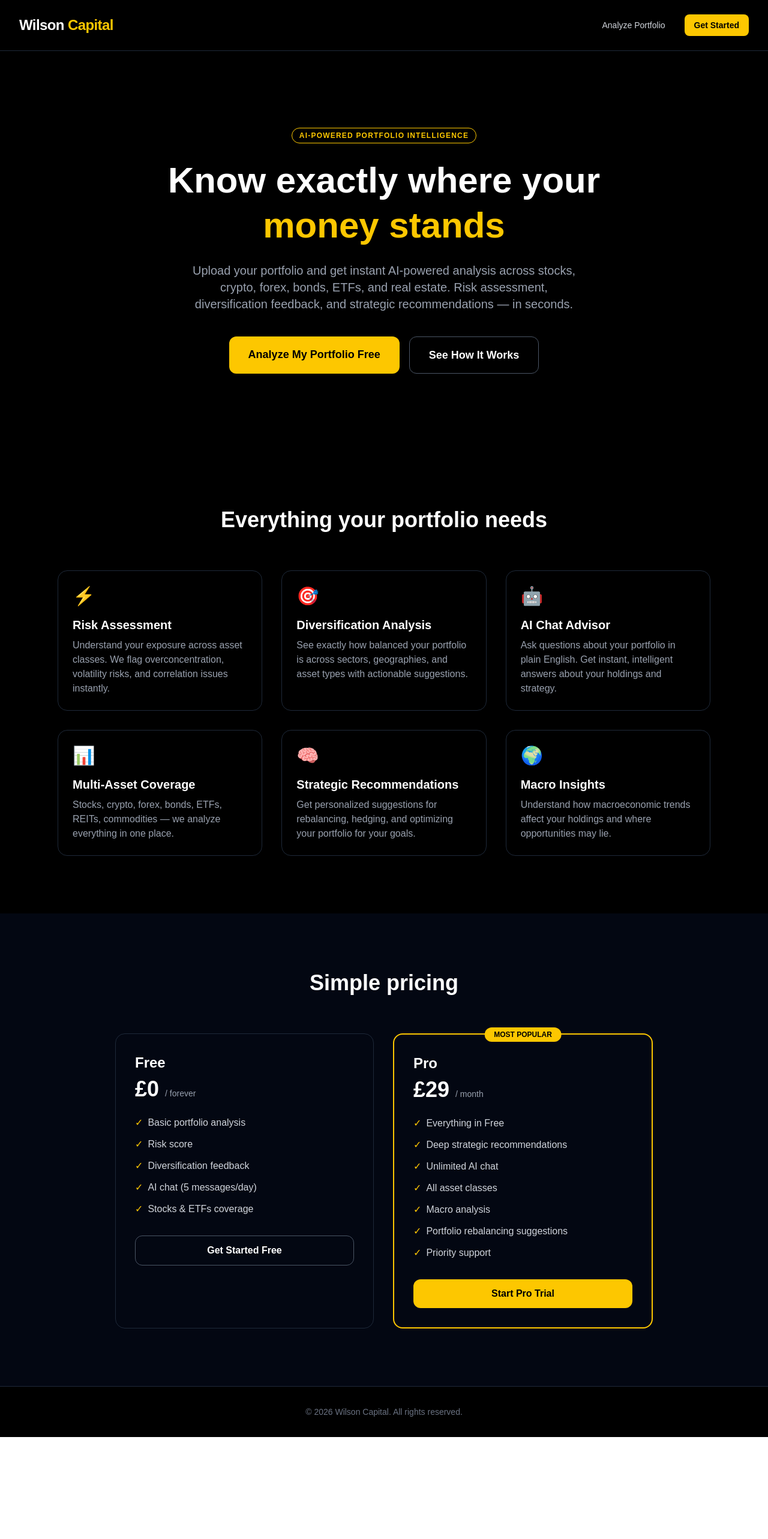
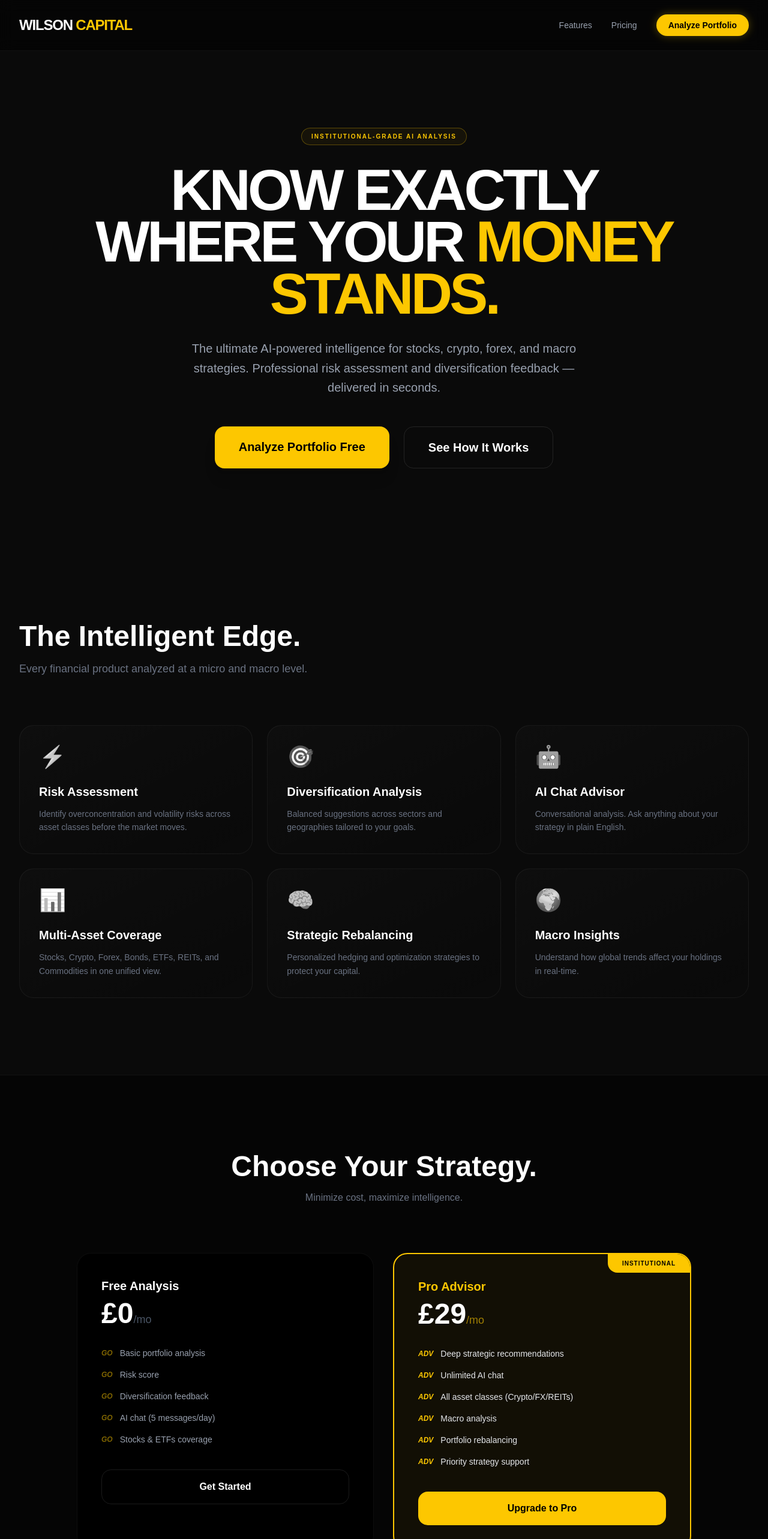
Before and after one commit to AlexanderWilsonCapital/A-Wilson-Capital, a Next.js app: page / in a window 1280 px wide. Shown: the top 2566 px of the page at 60% size. Before the commit the page ends 2396 px from the top, so only its background shows below. Built offline with nearby package versions, Linux system fonts and the light colour scheme.

Commit message:
UI upgrade

```diff
--- a/app/page.tsx
+++ b/app/page.tsx
@@ -3,85 +3,116 @@ import Link from 'next/link';
 
 export default function Home() {
   return (
-    <main className="min-h-screen bg-black text-white">
+    <main className="min-h-screen bg-[#0a0a0a] text-white selection:bg-yellow-400/30">
       {/* Nav */}
-      <nav className="flex justify-between items-center px-8 py-6 border-b border-gray-800">
+      <nav className="flex justify-between items-center px-8 py-6 border-b border-white/5 backdrop-blur-md sticky top-0 z-50 bg-black/50">
         <div className="flex items-center gap-2">
-          <span className="text-2xl font-bold tracking-tight">Wilson <span className="text-yellow-400">Capital</span></span>
+          <span className="text-2xl font-bold tracking-tighter uppercase">
+            Wilson <span className="text-yellow-400">Capital</span>
+          </span>
         </div>
-        <div className="flex gap-4">
-          <Link href="/analyze" className="px-4 py-2 text-sm text-gray-300 hover:text-white transition">Analyze Portfolio</Link>
-          <Link href="/pricing" className="px-4 py-2 text-sm bg-yellow-400 text-black font-semibold rounded-lg hover:bg-yellow-300 transition">Get Started</Link>
+        <div className="hidden md:flex gap-8 items-center">
+          <Link href="#features" className="text-sm text-gray-400 hover:text-white transition">Features</Link>
+          <Link href="#pricing" className="text-sm text-gray-400 hover:text-white transition">Pricing</Link>
+          <Link href="/analyze" className="px-5 py-2 text-sm bg-yellow-400 text-black font-bold rounded-full hover:bg-yellow-300 transition shadow-[0_0_15px_rgba(250,204,21,0.3)]">
+            Analyze Portfolio
+          </Link>
         </div>
       </nav>
 
       {/* Hero */}
-      <section className="flex flex-col items-center justify-center text-center px-8 py-32">
-        <div className="inline-block px-3 py-1 mb-6 text-xs font-semibold tracking-widest text-yellow-400 border border-yellow-400 rounded-full uppercase">AI-Powered Portfolio Intelligence</div>
-        <h1 className="text-6xl font-extrabold leading-tight max-w-4xl mb-6">
-          Know exactly where your <span className="text-yellow-400">money stands</span>
+      <section className="relative flex flex-col items-center justify-center text-center px-8 py-32 overflow-hidden">
+        {/* Subtle Background Glow */}
+        <div className="absolute top-0 left-1/2 -translate-x-1/2 w-[600px] h-[300px] bg-yellow-400/10 blur-[120px] rounded-full -z-10" />
+
+        <div className="inline-block px-4 py-1.5 mb-8 text-[10px] font-bold tracking-[0.2em] text-yellow-400 border border-yellow-400/30 rounded-full uppercase bg-yellow-400/5">
+          Institutional-Grade AI Analysis
+        </div>
+
+        <h1 className="text-6xl md:text-8xl font-black leading-[0.9] max-w-5xl mb-8 tracking-tighter">
+          KNOW EXACTLY WHERE YOUR <span className="text-yellow-400">MONEY STANDS.</span>
         </h1>
-        <p className="text-xl text-gray-400 max-w-2xl mb-10">
-          Upload your portfolio and get instant AI-powered analysis across stocks, crypto, forex, bonds, ETFs, and real estate. Risk assessment, diversification feedback, and strategic recommendations — in seconds.
+
+        <p className="text-xl text-gray-400 max-w-2xl mb-12 leading-relaxed">
+          The ultimate AI-powered intelligence for stocks, crypto, forex, and macro strategies. Professional risk assessment and diversification feedback — delivered in seconds.
         </p>
-        <div className="flex gap-4">
-          <Link href="/analyze" className="px-8 py-4 bg-yellow-400 text-black font-bold rounded-xl text-lg hover:bg-yellow-300 transition">Analyze My Portfolio Free</Link>
-          <Link href="#features" className="px-8 py-4 border border-gray-600 text-white font-semibold rounded-xl text-lg hover:border-gray-400 transition">See How It Works</Link>
+
+        <div className="flex flex-col sm:flex-row gap-6">
+          <Link href="/analyze" className="px-10 py-5 bg-yellow-400 text-black font-black rounded-2xl text-xl hover:bg-yellow-300 transition-all hover:scale-105 active:scale-95 shadow-xl">
+            Analyze Portfolio Free
+          </Link>
+          <Link href="#features" className="px-10 py-5 border border-white/10 text-white font-bold rounded-2xl text-xl hover:bg-white/5 transition-all">
+            See How It Works
+          </Link>
         </div>
       </section>
 
       {/* Features */}
-      <section id="features" className="px-8 py-24 max-w-6xl mx-auto">
-        <h2 className="text-4xl font-bold text-center mb-16">Everything your portfolio needs</h2>
-        <div className="grid grid-cols-1 md:grid-cols-3 gap-8">
+      <section id="features" className="px-8 py-32 max-w-7xl mx-auto">
+        <div className="mb-20">
+          <h2 className="text-4xl md:text-5xl font-bold mb-4">The Intelligent Edge.</h2>
+          <p className="text-gray-500 text-lg">Every financial product analyzed at a micro and macro level.</p>
+        </div>
+
+        <div className="grid grid-cols-1 md:grid-cols-3 gap-6">
           {[
-            { title: 'Risk Assessment', desc: 'Understand your exposure across asset classes. We flag overconcentration, volatility risks, and correlation issues instantly.', icon: '⚡' },
-            { title: 'Diversification Analysis', desc: 'See exactly how balanced your portfolio is across sectors, geographies, and asset types with actionable suggestions.', icon: '🎯' },
-            { title: 'AI Chat Advisor', desc: 'Ask questions about your portfolio in plain English. Get instant, intelligent answers about your holdings and strategy.', icon: '🤖' },
-            { title: 'Multi-Asset Coverage', desc: 'Stocks, crypto, forex, bonds, ETFs, REITs, commodities — we analyze everything in one place.', icon: '📊' },
-            { title: 'Strategic Recommendations', desc: 'Get personalized suggestions for rebalancing, hedging, and optimizing your portfolio for your goals.', icon: '🧠' },
-            { title: 'Macro Insights', desc: 'Understand how macroeconomic trends affect your holdings and where opportunities may lie.', icon: '🌍' },
+            { title: 'Risk Assessment', desc: 'Identify overconcentration and volatility risks across asset classes before the market moves.', icon: '⚡' },
+            { title: 'Diversification Analysis', desc: 'Balanced suggestions across sectors and geographies tailored to your goals.', icon: '🎯' },
+            { title: 'AI Chat Advisor', desc: 'Conversational analysis. Ask anything about your strategy in plain English.', icon: '🤖' },
+            { title: 'Multi-Asset Coverage', desc: 'Stocks, Crypto, Forex, Bonds, ETFs, REITs, and Commodities in one unified view.', icon: '📊' },
+            { title: 'Strategic Rebalancing', desc: 'Personalized hedging and optimization strategies to protect your capital.', icon: '🧠' },
+            { title: 'Macro Insights', desc: 'Understand how global trends affect your holdings in real-time.', icon: '🌍' },
           ].map((f, i) => (
-            <div key={i} className="p-6 rounded-2xl border border-gray-800 hover:border-yellow-400 transition">
-              <div className="text-3xl mb-4">{f.icon}</div>
-              <h3 className="text-xl font-bold mb-2">{f.title}</h3>
-              <p className="text-gray-400">{f.desc}</p>
+            <div key={i} className="group p-8 rounded-3xl border border-white/5 bg-gradient-to-br from-white/[0.02] to-transparent hover:border-yellow-400/50 transition-all">
+              <div className="text-4xl mb-6 grayscale group-hover:grayscale-0 transition">{f.icon}</div>
+              <h3 className="text-xl font-bold mb-3">{f.title}</h3>
+              <p className="text-gray-500 leading-relaxed text-sm">{f.desc}</p>
             </div>
           ))}
         </div>
       </section>
 
       {/* Pricing */}
-      <section className="px-8 py-24 bg-gray-950">
-        <h2 className="text-4xl font-bold text-center mb-16">Simple pricing</h2>
-        <div className="flex flex-col md:flex-row gap-8 max-w-4xl mx-auto">
-          <div className="flex-1 p-8 rounded-2xl border border-gray-800">
-            <h3 className="text-2xl font-bold mb-2">Free</h3>
-            <p className="text-4xl font-extrabold mb-6">£0 <span className="text-sm text-gray-400 font-normal">/ forever</span></p>
-            <ul className="space-y-3 text-gray-300 mb-8">
+      <section id="pricing" className="px-8 py-32 bg-[#050505] border-y border-white/5">
+        <div className="text-center mb-20">
+          <h2 className="text-4xl md:text-5xl font-bold mb-4">Choose Your Strategy.</h2>
+          <p className="text-gray-500">Minimize cost, maximize intelligence.</p>
+        </div>
+
+        <div className="flex flex-col md:flex-row gap-8 max-w-5xl mx-auto">
+          {/* Free Tier */}
+          <div className="flex-1 p-10 rounded-3xl border border-white/5 bg-black">
+            <h3 className="text-xl font-bold mb-2">Free Analysis</h3>
+            <p className="text-5xl font-black mb-8">£0<span className="text-lg text-gray-600 font-medium">/mo</span></p>
+            <ul className="space-y-4 text-gray-400 mb-10 text-sm">
               {['Basic portfolio analysis', 'Risk score', 'Diversification feedback', 'AI chat (5 messages/day)', 'Stocks & ETFs coverage'].map((f, i) => (
-                <li key={i} className="flex items-center gap-2"><span className="text-yellow-400">✓</span> {f}</li>
+                <li key={i} className="flex items-center gap-3"><span className="text-yellow-400/50 italic font-bold text-xs">GO</span> {f}</li>
               ))}
             </ul>
-            <Link href="/analyze" className="block text-center py-3 border border-gray-600 rounded-xl font-semibold hover:border-yellow-400 transition">Get Started Free</Link>
+            <Link href="/analyze" className="block text-center py-4 border border-white/10 rounded-2xl font-bold hover:bg-white/5 transition">Get Started</Link>
           </div>
-          <div className="flex-1 p-8 rounded-2xl border-2 border-yellow-400 relative">
-            <div className="absolute -top-3 left-1/2 -translate-x-1/2 px-4 py-1 bg-yellow-400 text-black text-xs font-bold rounded-full">MOST POPULAR</div>
-            <h3 className="text-2xl font-bold mb-2">Pro</h3>
-            <p className="text-4xl font-extrabold mb-6">£29 <span className="text-sm text-gray-400 font-normal">/ month</span></p>
-            <ul className="space-y-3 text-gray-300 mb-8">
-              {['Everything in Free', 'Deep strategic recommendations', 'Unlimited AI chat', 'All asset classes', 'Macro analysis', 'Portfolio rebalancing suggestions', 'Priority support'].map((f, i) => (
-                <li key={i} className="flex items-center gap-2"><span className="text-yellow-400">✓</span> {f}</li>
+
+          {/* Pro Tier */}
+          <div className="flex-1 p-10 rounded-3xl border-2 border-yellow-400 bg-yellow-400/5 relative overflow-hidden group">
+            <div className="absolute top-0 right-0 px-6 py-2 bg-yellow-400 text-black text-[10px] font-black uppercase tracking-widest rounded-bl-2xl">Institutional</div>
+            <h3 className="text-xl font-bold mb-2 text-yellow-400">Pro Advisor</h3>
+            <p className="text-5xl font-black mb-8">£29<span className="text-lg text-yellow-400/60 font-medium">/mo</span></p>
+            <ul className="space-y-4 text-gray-200 mb-10 text-sm">
+              {['Deep strategic recommendations', 'Unlimited AI chat', 'All asset classes (Crypto/FX/REITs)', 'Macro analysis', 'Portfolio rebalancing', 'Priority strategy support'].map((f, i) => (
+                <li key={i} className="flex items-center gap-3"><span className="text-yellow-400 italic font-bold text-xs">ADV</span> {f}</li>
               ))}
             </ul>
-            <Link href="/analyze" className="block text-center py-3 bg-yellow-400 text-black rounded-xl font-bold hover:bg-yellow-300 transition">Start Pro Trial</Link>
+            <Link href="/analyze" className="block text-center py-4 bg-yellow-400 text-black rounded-2xl font-black hover:bg-yellow-300 transition-all hover:scale-105">Upgrade to Pro</Link>
           </div>
         </div>
       </section>
 
       {/* Footer */}
-      <footer className="px-8 py-8 border-t border-gray-800 text-center text-gray-500 text-sm">
-        © 2026 Wilson Capital. All rights reserved.
+      <footer className="px-8 py-16 text-center">
+        <div className="text-sm font-bold tracking-widest text-gray-600 mb-4 uppercase">Wilson Capital</div>
+        <p className="text-xs text-gray-700 tracking-tighter">
+          © 2026 WILSON CAPITAL. NOT FINANCIAL ADVICE. ALL ANALYSIS IS AI-GENERATED.
+        </p>
       </footer>
     </main>
   );
--- a/package.json
+++ b/package.json
@@ -9,6 +9,7 @@
     "lint": "eslint"
   },
   "dependencies": {
+    "ai": "^6.0.97",
     "lucide-react": "^0.575.0",
     "next": "16.1.6",
     "openai": "^6.22.0",
```
Also changed, not shown: 1 other file (tests, documents, lock files or other folders).
